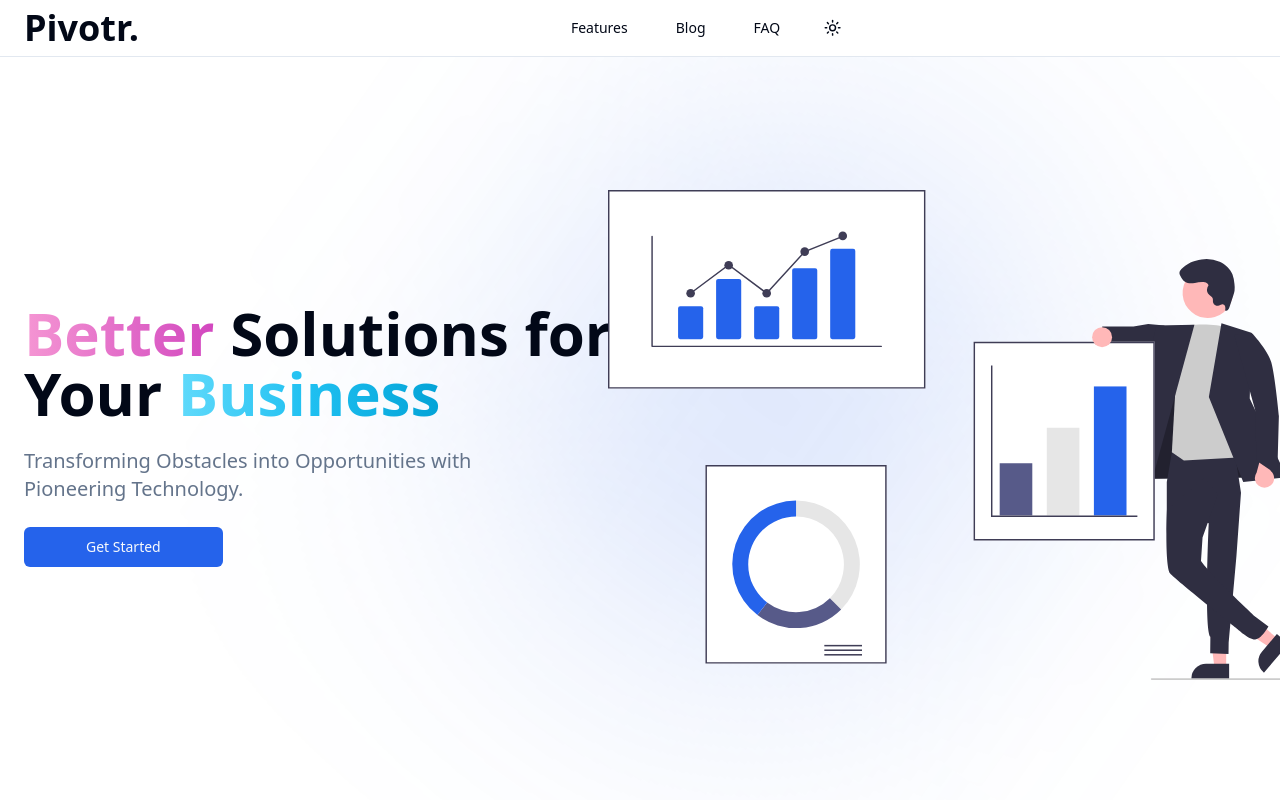
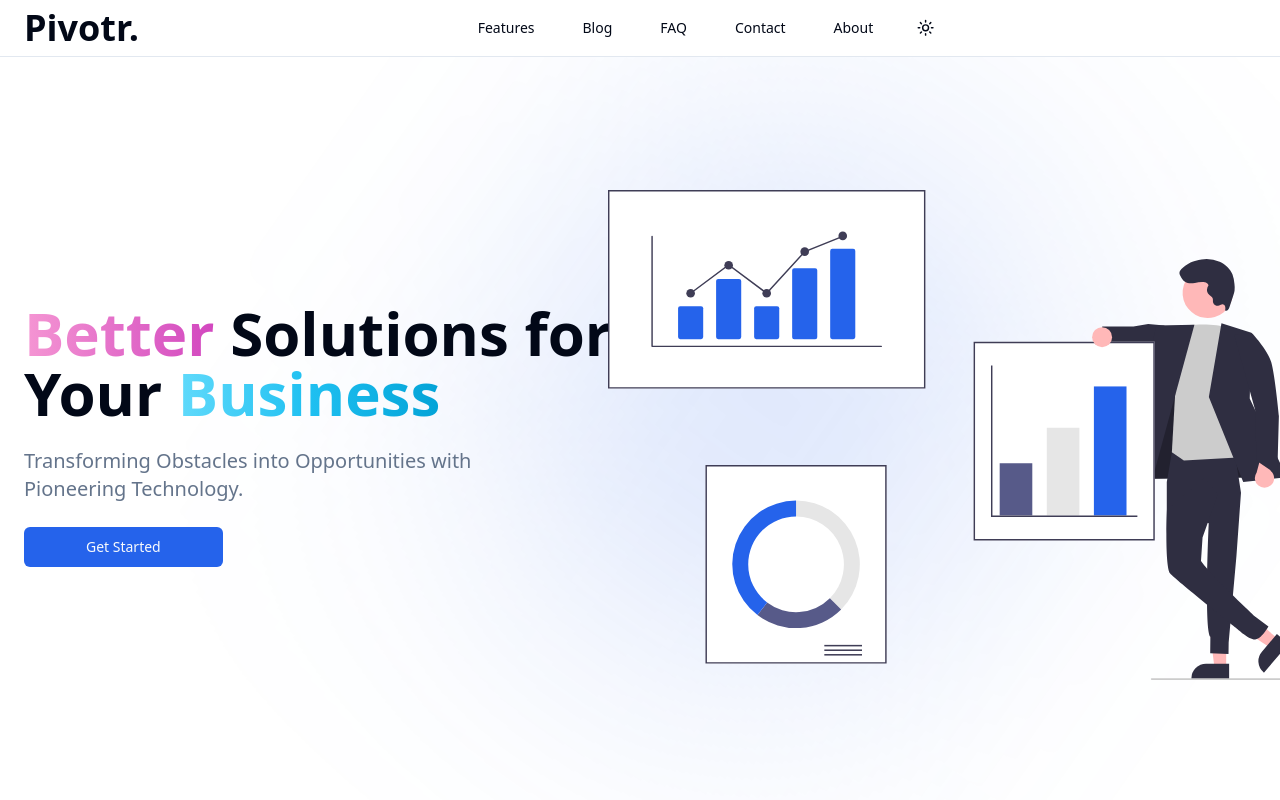
Before and after one commit to Karthik-beta/Landing_Page, a React (Vite) app in the folder client/: page / in a window 1280 px wide. Shown: the top 800 px of the page. Built offline with nearby package versions, Linux system fonts and the light colour scheme.

Commit message:
Update Navbar.tsx

```diff
--- a/client/src/components/Navbar.tsx
+++ b/client/src/components/Navbar.tsx
@@ -32,6 +32,14 @@ const routeList: RouteProps[] = [
   {
     href: "#faq",
     label: "FAQ",
+  },
+  {
+    href: "#contact",
+    label: "Contact",
+  },
+  {
+    href: "#about",
+    label: "About",
   },
 ];
 
```
